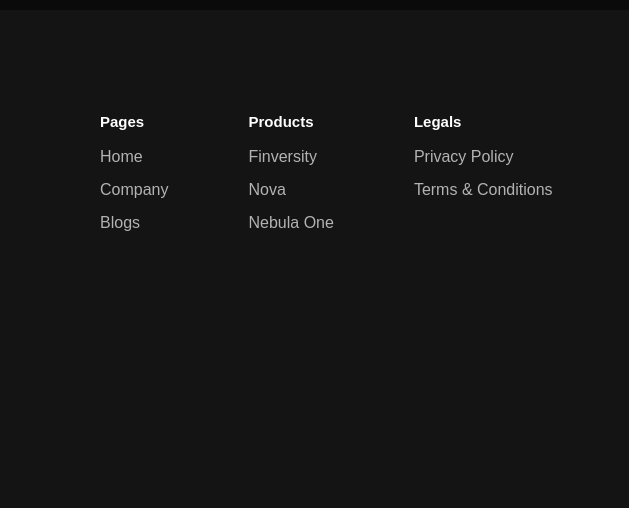
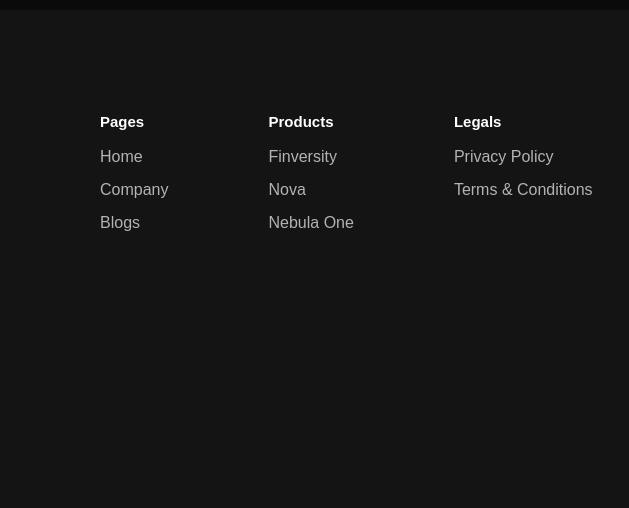
Before and after one commit to Karthikgoudar07/FinEweb, a plain HTML site: page Index.html in a window 1280 px wide. Shown: the part 1031-1539 px from the top of the page, 458-1087 px from the left. Drawn offline with Linux system fonts and the light colour scheme; a web font is replaced by a local one.

Commit message:
updated Fine

```diff
--- a/styles.css
+++ b/styles.css
@@ -757,7 +757,7 @@
 .links{
   flex:2 1 480px;
   display:flex;
-  gap:80px;
+  gap:100px;
   flex-wrap:wrap;
   margin-top: 40px;
 }
```
Also changed, not shown: Index.html (+1 -0 lines), Jobopenings.html (+1 -1 lines).
